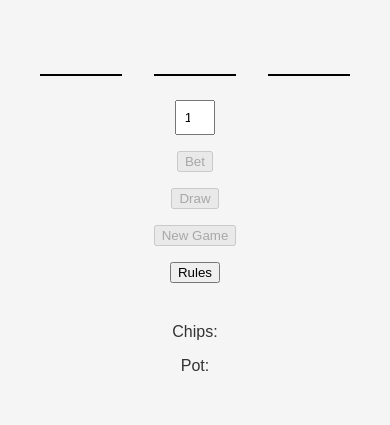
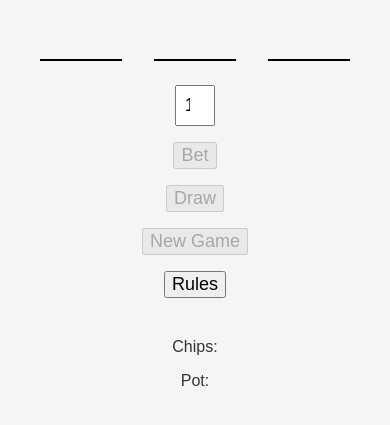
Before and after one commit to oscarpark0/Acey-Deucey, a plain HTML site: page index.html in a window 390 px wide. Shown: the part 61-486 px from the top of the page. Drawn offline with Linux system fonts and the light colour scheme; no server answers.

Commit message:
Update styles.css

```diff
--- a/styles.css
+++ b/styles.css
@@ -9,18 +9,15 @@ body {
   background-color: #f5f5f5;
   color: #333;
 }
-
 h1 {
   text-align: center;
 }
-
 #game-board {
   display: flex;
   justify-content: space-around;
   max-width: 90vw;
   margin: auto;
 }
-
 .card {
   flex: 1 0 auto;
   max-width: 20rem;
@@ -30,12 +27,10 @@ h1 {
   background-color: white;
   margin: 1rem;
 }
-
 .card img {
   width: 100%;
   height: auto;
 }
-
 /* Adding CSS for ace buttons */
 .ace-button {
   background-color: #4CAF50;
@@ -50,14 +45,12 @@ h1 {
   margin: 4px 2px;
   cursor: pointer;
 }
-
 #ace-high-button-1,
 #ace-low-button-1,
 #ace-high-button-3,
 #ace-low-button-3 {
   display: block;
 }
-
 #controls {
   display: flex;
   justify-content: space-around;
@@ -66,31 +59,31 @@ h1 {
   max-width: 90vw;
   margin: auto;
 }
-
 #controls button,
 #controls input {
   flex-grow: 1;
   margin: 0.5rem;
 }
-
 #bet-input {
   padding: 0.5rem;
   min-width: 0;
   max-width: 6%;
 }
-
 #info {
   text-align: center;
   padding: 1rem;
 }
-
 #rules-button {
   flex-grow: 1;
   margin: 0.5rem;
 }
-
 @media screen and (max-width: 600px) {
   #controls {
     flex-direction: column;
   }
+  /* Adding a new style for buttons and inputs on small screens */
+  #controls button,
+  #controls input {
+    font-size: 18px; /* adjust this value as needed */
+  }
 }
```
